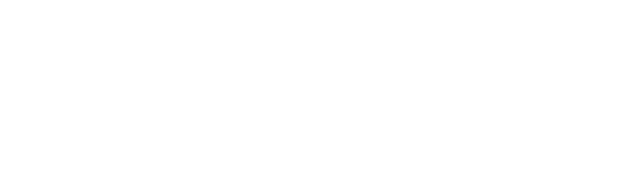
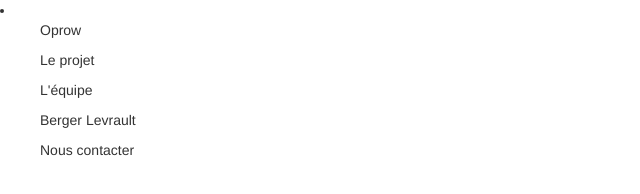
Before and after one commit to batmorell/SiteOprow, a plain HTML site: page index.html in a window 1280 px wide. Shown: the whole page, without its empty margins (0-640 px from the left). Drawn offline with Linux system fonts and the light colour scheme.

Commit message:
Adding navbar

```diff
--- a/index.html
+++ b/index.html
@@ -1,21 +1,27 @@
 <!DOCTYPE html>
-<html lang="en">
+<html lang="fr">
 <head>
     <meta charset="UTF-8">
-    <title>Title</title>
+    <title>Oprow</title>
 
     <link rel="stylesheet" href="bower_components/bootstrap/dist/css/bootstrap.min.css" integrity="sha384-BVYiiSIFeK1dGmJRAkycuHAHRg32OmUcww7on3RYdg4Va+PmSTsz/K68vbdEjh4u" crossorigin="anonymous">
-
-    <!-- Optional theme -->
     <link rel="stylesheet" href="bower_components/bootstrap/dist/css/bootstrap-theme.min.css" integrity="sha384-rHyoN1iRsVXV4nD0JutlnGaslCJuC7uwjduW9SVrLvRYooPp2bWYgmgJQIXwl/Sp" crossorigin="anonymous">
 
 </head>
 <body>
 
-<!-- Latest compiled and minified JavaScript -->
-<script src="bower_components/jquery/dist/jquery.js"></script>
-<script src="bower_components/bootstrap/dist/js/bootstrap.min.js" integrity="sha384-Tc5IQib027qvyjSMfHjOMaLkfuWVxZxUPnCJA7l2mCWNIpG9mGCD8wGNIcPD7Txa" crossorigin="anonymous"></script>
+    <nav>
+        <li>
+            <ul>Oprow</ul>
+            <ul>Le projet</ul>
+            <ul>L'équipe</ul>
+            <ul>Berger Levrault</ul>
+            <ul>Nous contacter</ul>
+        </li>
+    </nav>
 
+    <script src="bower_components/jquery/dist/jquery.js"></script>
+    <script src="bower_components/bootstrap/dist/js/bootstrap.min.js" integrity="sha384-Tc5IQib027qvyjSMfHjOMaLkfuWVxZxUPnCJA7l2mCWNIpG9mGCD8wGNIcPD7Txa" crossorigin="anonymous"></script>
 
 </body>
 </html>
```
